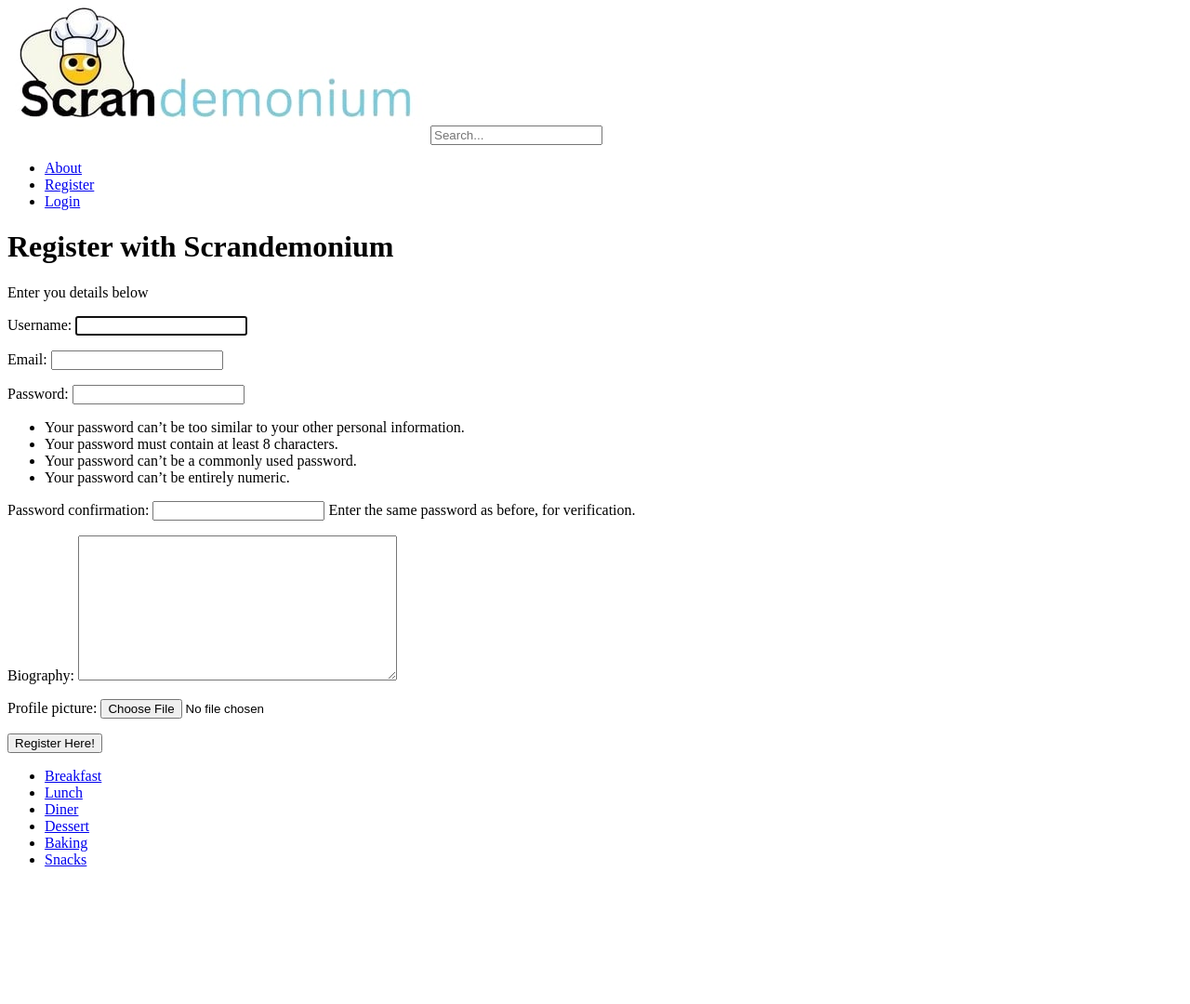
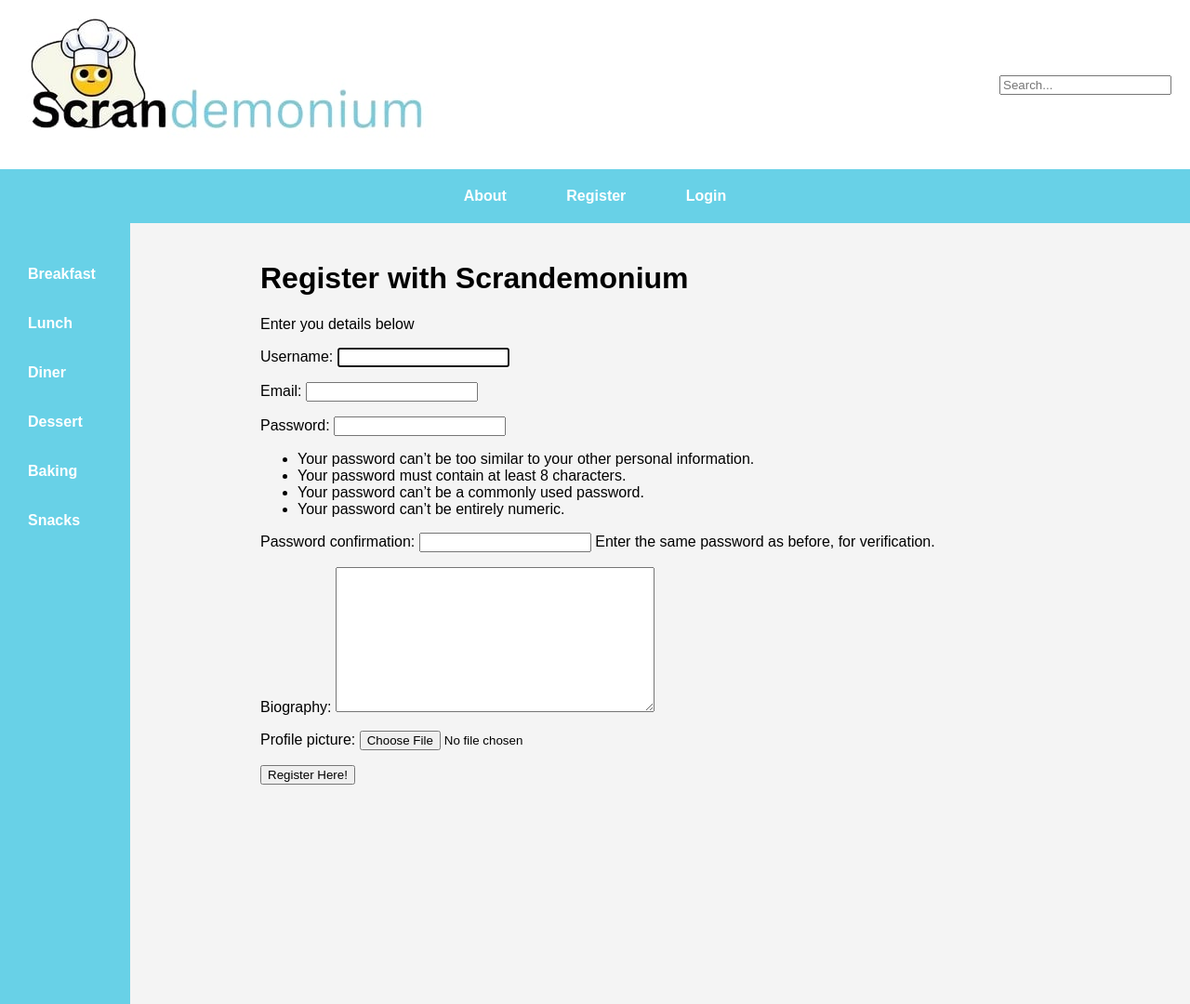
Before and after one commit to KeiranWalker/Scrandemonium, a Django app: page /scrandemonium/register/ in a window 1280 px wide. Shown: the whole page at 93% size. Before the commit the page ends 932 px from the top, so only its background shows below. Run offline with Django 3.2, Linux system fonts and the light colour scheme; a map, chart or similar area stays blank.

Commit message:
Base and Index css

```diff
--- /dev/null
+++ b/static/css/styles.css
@@ -0,0 +1,162 @@
+/*Base Style*/
+
+body {
+    background-color: #f4f4f4;
+    font-family: Arial, sans-serif;
+    margin: 0;
+    padding: 0;
+    display: flex;
+    flex-direction: column;
+}
+
+.header-bar{
+    background: white;
+    color: black;
+    padding: 20px;
+    display: flex;
+    justify-content: space-between;
+    align-items: center;
+    margin-bottom: 0;
+}
+
+.header img, .header input {
+    background: none;
+    padding: 0;
+}
+
+/* Navigation Bar */
+nav{
+    background: #68d1e7;
+    color: white;
+    width: 100%;
+    padding: 20px 0;
+    position: sticky;
+    top: 0;
+    text-align: center;
+    z-index: 10;
+}
+
+nav ul {
+    list-style: none;
+    padding: 0;
+    margin: 0;
+}
+
+nav ul li {
+    display: inline;
+    margin: 0 15px;
+}
+
+nav ul li a {
+    color: white;
+    text-decoration: none;
+    font-weight: bold;
+    padding: 10px 15px;
+}
+
+nav ul li a:hover {
+    background: #5dbccf;
+    border-radius: 5px;
+}
+
+/* Sidebar */
+.sidebar {
+    width: 100px;
+    background: #68d1e7;
+    color: white;
+    height: 100vh;
+    padding: 20px;
+    position: sticky;
+    top: 40px;
+}
+
+.sidebar ul {
+    list-style: none;
+    padding: 0;
+}
+
+.sidebar ul li {
+    margin: 15px 0;
+    top: 70px;
+}
+
+.sidebar ul li a {
+    color: white;
+    text-decoration: none;
+    display: block;
+    font-weight: bold;
+    padding: 10px;
+}
+
+.sidebar ul li a:hover {
+    background: #5dbccf;
+}
+
+/* Main Content */
+.main {
+    margin-left: 120px;
+    padding: 20px;
+    flex-grow: 1;
+    overflow: auto;
+    height: 100%;
+}
+
+.container {
+    display: flex;
+    flex-grow: 1;
+    flex-direction: row;
+}
+
+/*Index*/
+
+.index-main-grid {
+    display: flex;
+    justify-content: space-between;
+    padding: 20px;
+}
+
+/* Photos */
+.photos {
+    width: 230px;
+    background: white;
+    padding: 20px;
+    position: sticky;
+    top: 170px;
+    flex-shrink: 0;
+    margin-left: 0;
+}
+
+/* Main Index */
+.main-index {
+    background: white;
+    flex-grow: 1;
+    padding: 20px;
+    margin-left: 20px;
+}
+
+.photos img {
+    width: 100%;
+    margin-bottom: 10px;
+    border-radius: 8px;
+    display: block;
+}
+
+.bio, .box {
+    background: #fdf0ab;
+    padding: 20px;
+    border-radius: 8px;
+    box-shadow: 0px 4px 6px #ecdfa0;
+    margin-bottom: 20px;
+    text-align: center;
+}
+
+/* Grid Layout for Newest & Best */
+.index-grid {
+    display: flex;
+    gap: 20px;
+}
+
+.box {
+    flex: 1;
+    overflow-y: auto;
+}
--- a/templates/scrandemonium/base.html
+++ b/templates/scrandemonium/base.html
@@ -12,13 +12,14 @@
                 Scrandemonium
             {% endblock %}
         </title>
+        <link rel="stylesheet" type="text/css" href="{% static 'css/styles.css' %}">
 
     </head>
 
     <body>
 
         <!--Header - Title and Search Bar-->
-        <div>
+        <div class="header-bar">
             <img src="{% static 'scran_logo.jpg' %}" />
             <input type="text" placeholder="Search..." />
         </div>
@@ -36,15 +37,10 @@
                     <li><a href="{% url 'scrandemonium:login' %}">Login</a></li>
                 {% endif %}
             </ul>
-
         </nav>
 
-        {% block body_block %}
-            This is body_block default - please override me
-        {% endblock %}
-
-        <!--Sidebar-->
-        <div>
+        <div class="container"><!--Sidebar-->
+            <div class="sidebar">
                 <ul>
                     <li><a href="{% url 'scrandemonium:recipes_by_category' 'Breakfast' %}">Breakfast</a></li>
                     <li><a href="{% url 'scrandemonium:recipes_by_category' 'Lunch' %}">Lunch</a></li>
@@ -55,6 +51,15 @@
                 </ul>
             </div>
 
+            <div class="main">
+                {% block body_block %}
+                This is body_block default - please override me
+                {% endblock %}
+            </div>
+        </div>
+
+
+
     </body>
 
 </html>
```
Also changed, not shown: templates/scrandemonium/index.html (+26 -25 lines). Lines whose indentation alone changed are shown as unchanged.
